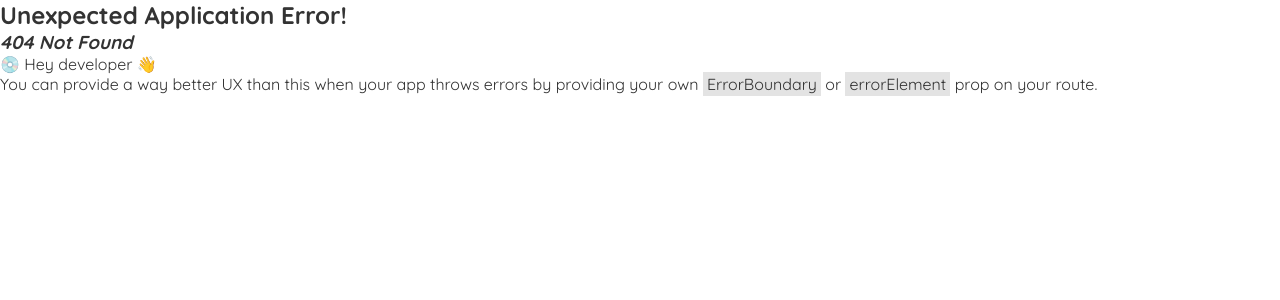
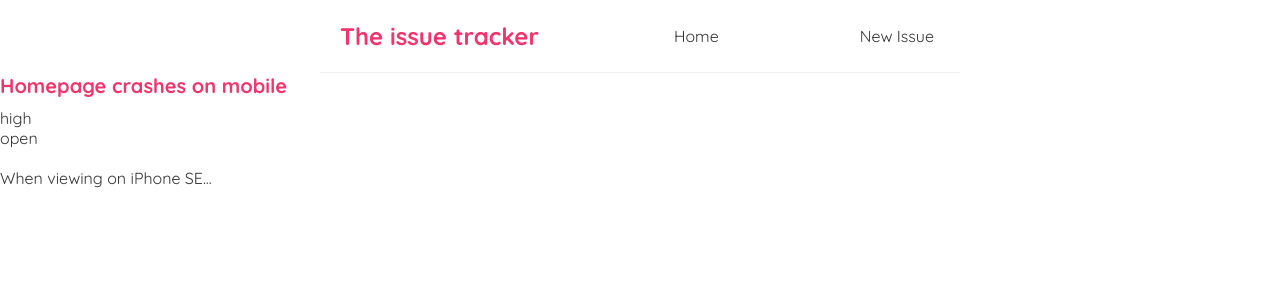
Before and after one commit to villiger9/issue-tracker-react, a React (Vite) app: page /issues/1 in a window 1280 px wide. Before the commit this address had no page. Shown: the top 300 px of the page. Built offline with nearby package versions, Linux system fonts and the light colour scheme; data requests are answered from the project's data file.

Commit message:
IssueDetails component (route parameters)

```diff
--- a/src/App.jsx
+++ b/src/App.jsx
@@ -1,5 +1,7 @@
 import Home from "./Home";
 import Create from "./Create";
+import IssueDetails from "./IssueDetails";
+
 import {
   createBrowserRouter,
   createRoutesFromElements,
@@ -13,6 +15,7 @@ const router = createBrowserRouter(
     <Route path="/" element={<RootLayout />}>
       <Route index element={<Home />}></Route>
       <Route path="create" element={<Create />}></Route>
+      <Route path="issues/:id" element={<IssueDetails />}></Route>
     </Route>
   )
 );
--- /dev/null
+++ b/src/IssueDetails.jsx
@@ -0,0 +1,27 @@
+import { useParams } from "react-router-dom";
+import useFetch from "./useFetch";
+
+const IssueDetails = () => {
+  const { id } = useParams();
+  const {
+    data: issue,
+    error,
+    isLoading,
+  } = useFetch("http://localhost:5000/issues/" + id);
+  return (
+    <div className="issue-details">
+      {isLoading && <div>Loading</div>}
+      {error && <div>{error}</div>}
+      {issue && (
+        <article>
+          <h2>{issue.title}</h2>
+          <p>{issue.priority}</p>
+          <p>{issue.status}</p>
+          <div>{issue.description}</div>
+        </article>
+      )}
+    </div>
+  );
+};
+
+export default IssueDetails;
--- a/src/IssueList.jsx
+++ b/src/IssueList.jsx
@@ -1,11 +1,15 @@
+import { Link } from "react-router-dom";
+
 const IssueList = ({ issues, title }) => {
   return (
     <div className="issue-list">
       <h2>{title}</h2>
       {issues.map((issue) => (
         <div className="issue-preview" key={issue.id}>
-          <h2>{issue.title}</h2>
-          <p>Description {issue.description}</p>
+          <Link to={`/issues/${issue.id}`}>
+            <h2>{issue.title}</h2>
+            <p>Description {issue.description}</p>
+          </Link>
         </div>
       ))}
     </div>
--- a/src/index.css
+++ b/src/index.css
@@ -34,7 +34,7 @@
   padding: 20px;
 }
 
-/* blog previews / list */
+/* issue previews / list */
 .issue-preview {
   padding: 10px 16px;
   margin: 20px 0;
@@ -48,3 +48,23 @@
   color: #f1356d;
   margin-bottom: 8px;
 }
+.issue-preview a {
+  text-decoration: none;
+}
+/* issue details page */
+.issue-details h2 {
+  font-size: 20px;
+  color: #f1356d;
+  margin-bottom: 10px;
+}
+.issue-details div {
+  margin: 20px 0;
+}
+/* .issue-details button {
+  background: #f1356d;
+  color: #fff;
+  border: 0;
+  padding: 8px;
+  border-radius: 8px;
+  cursor: pointer;
+} */
```
